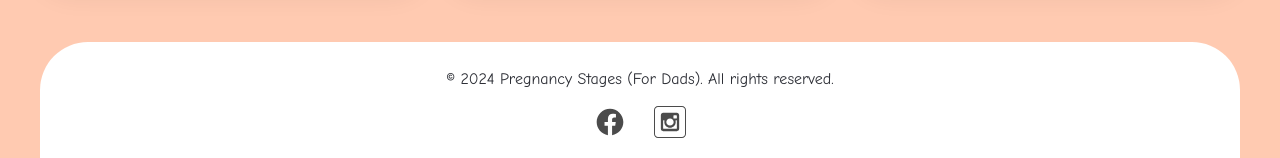
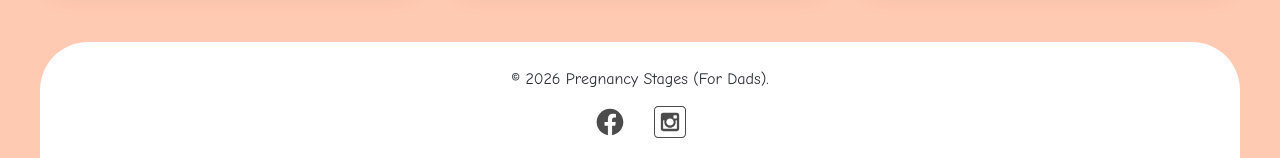
Before and after one commit to RonaldoAguilar78/wdd131, a plain HTML site: page pregnancystages/index.html in a window 1280 px wide. Shown: the part 876-1034 px from the top of the page. Drawn offline with Linux system fonts and the light colour scheme.

Commit message:
last commit

```diff
--- a/pregnancystages/index.html
+++ b/pregnancystages/index.html
@@ -78,7 +78,7 @@
 
         <footer>
             <div class="footer-container">
-                <p>&copy; 2024 Pregnancy Stages (For Dads). All rights reserved.</p>
+                <p>&copy; 2026 Pregnancy Stages (For Dads).</p>
                 <div class="social-links">
                     <a href="#"><img src="images/facebook.svg" alt="Facebook" class="social-icon"></a>
                     <a href="#"><img src="images/instagram.svg" alt="Instagram" class="social-icon"></a>
```
